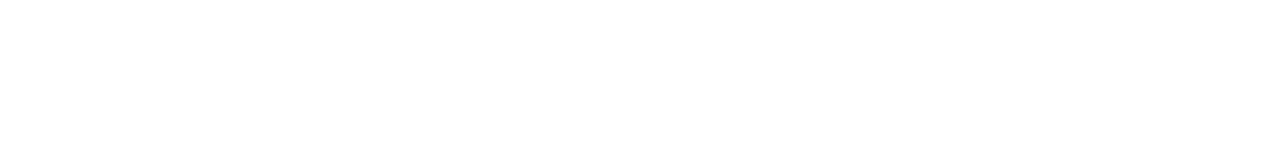
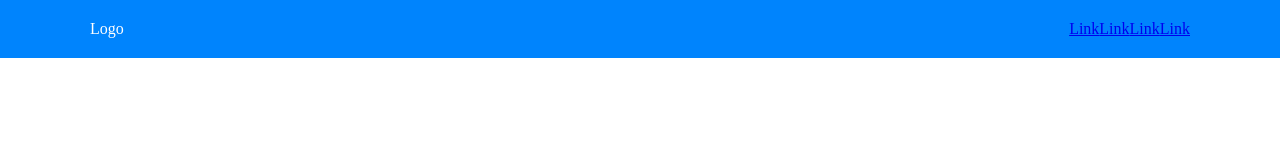
Before and after one commit to andreadldev/htmlcss-responsive-layout, a plain HTML site: page index.html in a window 1280 px wide. Drawn offline with Linux system fonts and the light colour scheme.

Commit message:
header + common

```diff
--- /dev/null
+++ b/css/common.css
@@ -0,0 +1,37 @@
+.container {
+    max-width: 1140px;
+    margin: auto;
+    padding-left: 1.25rem;
+    padding-right: 1.25rem;
+}
+
+.d-flex {
+    display: flex;
+}
+
+.justify-space-between {
+    justify-content: space-between;
+}
+
+.row {
+    display: flex;
+    flex-wrap: wrap;
+    margin-left: -.625rem;
+    margin-right: -.625rem;
+}
+
+.list-inline {
+    display: flex;
+    list-style: none;
+}
+
+.align-items-end {
+    align-items: flex-end;
+}
+
+:root {
+    --blue-bg: #b5ddff;
+    --blue-details: #0084fd;
+    --purple: #9792e4;
+    --orange: #fdc15f;
+}
--- a/css/style.css
+++ b/css/style.css
@@ -1 +1,27 @@
 @import "reset.css";
+@import "common.css";
+
+/* ==============================
+   ------------HEADER------------
+   ============================== */
+
+header {
+    background-color: var(--blue-details);
+    padding: 1.25rem 0;
+    color: white;
+}
+
+.main-nav {
+    display: none;
+}
+
+/* DESKTOP */
+@media screen and ( min-width: 992px ) {
+    .hamburger {
+        display: none;
+    }
+
+    .main-nav {
+        display: block;
+    }
+}
--- a/index.html
+++ b/index.html
@@ -8,8 +8,22 @@
     <link rel="stylesheet" href="css/style.css">
 </head>
 <body>
-
+    <!-- HEADER -->
     <header>
+        <div class="container">
+            <div class="d-flex justify-space-between">
+                <div class="logo">Logo</div>
+                <button class="hamburger">Menu</button>
+                <nav class="main-nav">
+                    <ul class="list-inline">
+                        <li> <a href="#">Link</a> </li>
+                        <li> <a href="#">Link</a> </li>
+                        <li> <a href="#">Link</a> </li>
+                        <li> <a href="#">Link</a> </li>
+                    </ul>
+                </nav>
+            </div>
+        </div>
     </header>
 
     <main>
```
